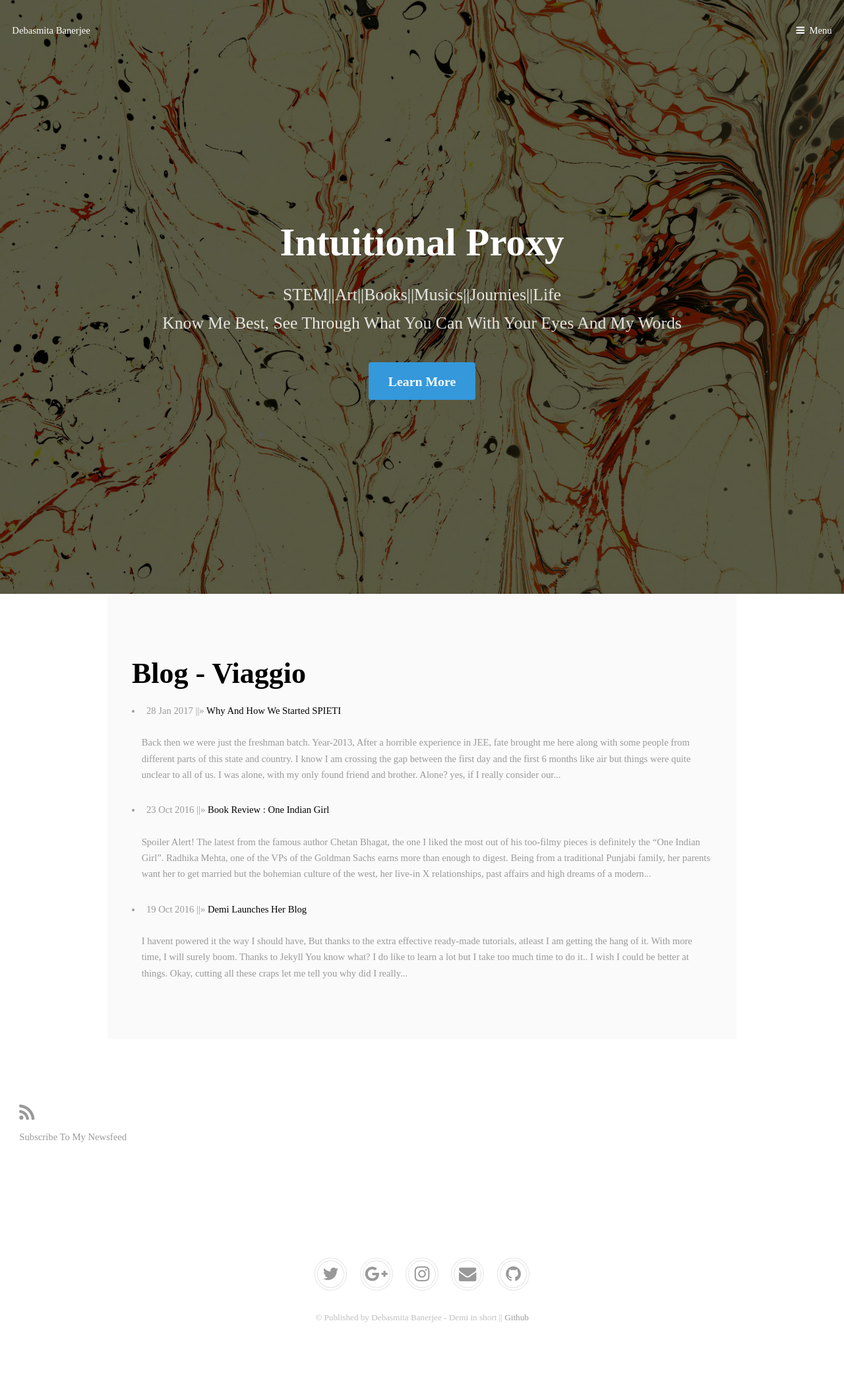
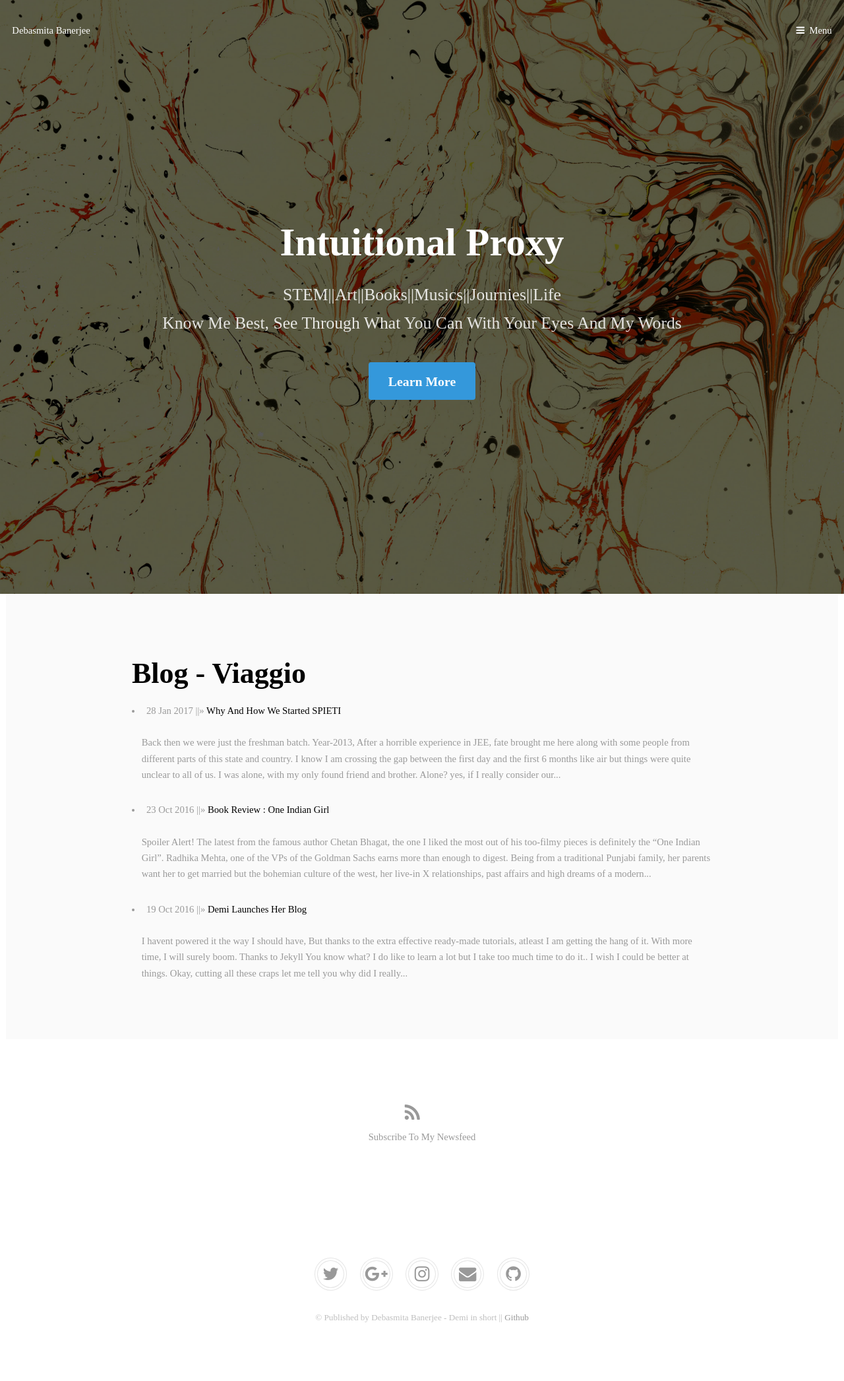
Before and after one commit to DarkDem/DarkDem.github.io, a Jekyll site: the page built from blog/index.html, in a window 1280 px wide. Shown: the whole page at 66% size. Built offline with Jekyll 4.4.1, drawn with Linux system fonts in a browser that asks for light colours; some web fonts are replaced.

Commit message:
Update main2.css

```diff
--- a/css/main2.css
+++ b/css/main2.css
@@ -133,7 +133,7 @@
 		}
 
 		.container {
-			width: 65em;
+			width: 86em;
 		}
 
 	}
@@ -3916,3 +3916,7 @@
 			}
 
 		}
+
+.mycenter {
+	text-align: center;
+}
```
